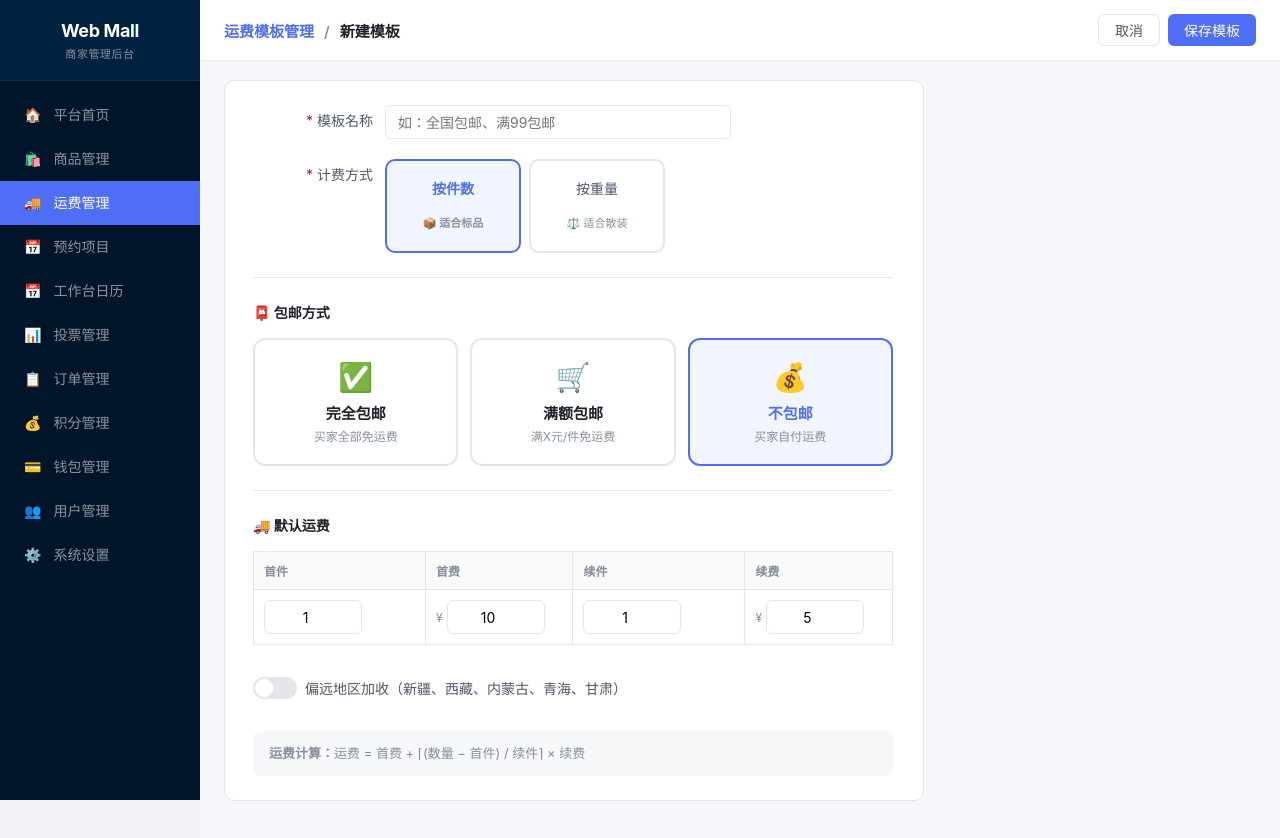
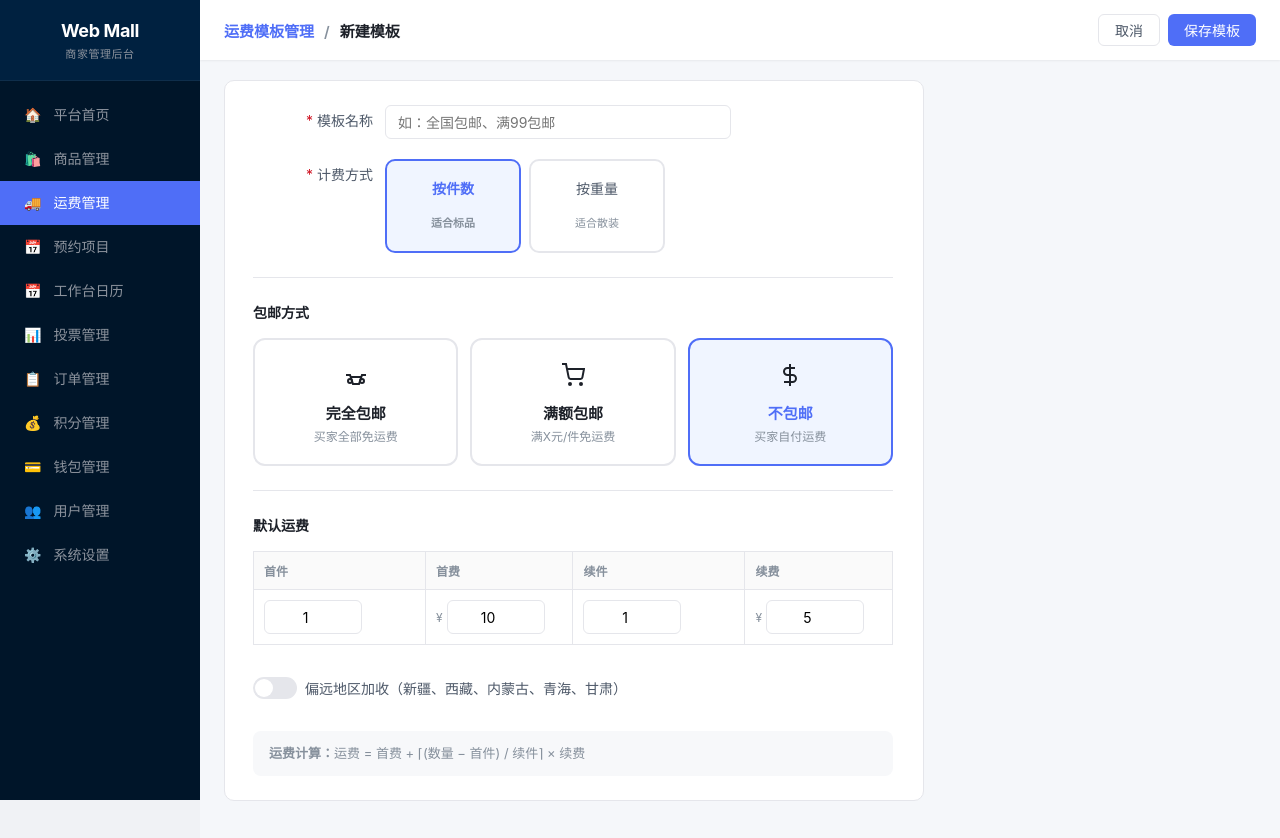
Before and after one commit to wu-pengbo/web_mall, a Vue app: page /freight/publish in a window 1280 px wide. Shown: the top 838 px of the page. Built offline with nearby package versions, Linux system fonts and the light colour scheme; the HTML template or start-up script is replaced by a standard one.

Commit message:
style: 移除运费模块中的 emoji，使用 SVG 图标替代三卡片图标

```diff
--- a/src/views/FreightManage.vue
+++ b/src/views/FreightManage.vue
@@ -83,7 +83,7 @@ const getRuleSummary = (t: FreightTemplate): string => {
 <template>
   <div class="freight-manage">
     <div class="page-header">
-      <div class="breadcrumb">🚚 运费模板管理</div>
+      <div class="breadcrumb">运费模板管理</div>
     </div>
 
     <div class="content-panel">
@@ -156,7 +156,7 @@ const getRuleSummary = (t: FreightTemplate): string => {
       </table>
 
       <div v-if="pagedList.length === 0" class="empty-text">
-        <div style="font-size: 32px; margin-bottom: 8px;">📦</div>
+        <div style="font-size: 32px; margin-bottom: 8px; color: #C9CDD4;">[ ]</div>
         <div>暂无匹配的运费模板</div>
       </div>
 
--- a/src/views/FreightPublish.vue
+++ b/src/views/FreightPublish.vue
@@ -104,7 +104,7 @@ onMounted(() => {
     <div class="container">
       <!-- 错误 -->
       <div v-if="formErrors.length > 0" class="error-banner">
-        <span>⚠️ 表单有 {{ formErrors.length }} 处问题：</span>
+        <span>表单有 {{ formErrors.length }} 处问题：</span>
         <ul style="margin: 4px 0 0 16px;">
           <li v-for="(err, i) in formErrors" :key="i">{{ err }}</li>
         </ul>
@@ -134,7 +134,7 @@ onMounted(() => {
               >
                 <input type="radio" :value="key" :checked="form.chargeType === key" style="display: none;" />
                 <span>{{ label }}</span>
-                <span class="sub-text" style="font-size: 11px;">{{ key === 'piece' ? '📦 适合标品' : '⚖️ 适合散装' }}</span>
+                <span class="sub-text" style="font-size: 11px;">{{ key === 'piece' ? '适合标品' : '适合散装' }}</span>
               </label>
             </div>
           </div>
@@ -143,7 +143,7 @@ onMounted(() => {
           <div class="divider"></div>
 
           <!-- 包邮方式 — 三段式 -->
-          <div class="section-label">📮 包邮方式</div>
+          <div class="section-label">包邮方式</div>
 
           <div class="shipping-cards">
             <div
@@ -151,7 +151,7 @@ onMounted(() => {
               :class="{ active: form.freeShippingMode === 'all' }"
               @click="form.freeShippingMode = 'all'; handleFreeShippingModeChange()"
             >
-              <div class="shipping-card-icon">✅</div>
+              <div class="shipping-card-icon"><svg width="24" height="24" viewBox="0 0 24 24" fill="none" stroke="currentColor" stroke-width="2"><path d="M22 12h-4l-3 9H9l-3-9H2"/><circle cx="6" cy="18" r="2"/><circle cx="18" cy="18" r="2"/><path d="M6 14h12"/></svg></div>
               <div class="shipping-card-title">完全包邮</div>
               <div class="shipping-card-desc">买家全部免运费</div>
             </div>
@@ -160,7 +160,7 @@ onMounted(() => {
               :class="{ active: form.freeShippingMode === 'amount' }"
               @click="form.freeShippingMode = 'amount'"
             >
-              <div class="shipping-card-icon">🛒</div>
+              <div class="shipping-card-icon"><svg width="24" height="24" viewBox="0 0 24 24" fill="none" stroke="currentColor" stroke-width="2"><circle cx="9" cy="21" r="1"/><circle cx="20" cy="21" r="1"/><path d="M1 1h4l2.68 13.39a2 2 0 002 1.61h9.72a2 2 0 002-1.61L23 6H6"/></svg></div>
               <div class="shipping-card-title">满额包邮</div>
               <div class="shipping-card-desc">满X元/件免运费</div>
             </div>
@@ -169,7 +169,7 @@ onMounted(() => {
               :class="{ active: form.freeShippingMode === 'none' }"
               @click="form.freeShippingMode = 'none'; handleFreeShippingModeChange()"
             >
-              <div class="shipping-card-icon">💰</div>
+              <div class="shipping-card-icon"><svg width="24" height="24" viewBox="0 0 24 24" fill="none" stroke="currentColor" stroke-width="2"><path d="M12 1v22M17 5H9.5a3.5 3.5 0 000 7h5a3.5 3.5 0 010 7H6"/></svg></div>
               <div class="shipping-card-title">不包邮</div>
               <div class="shipping-card-desc">买家自付运费</div>
             </div>
@@ -202,7 +202,7 @@ onMounted(() => {
 
           <!-- 默认运费（完全包邮时隐藏） -->
           <div v-if="needsDefaultRule">
-            <div class="section-label">🚚 默认运费</div>
+            <div class="section-label">默认运费</div>
 
             <table class="rule-table">
               <thead>
@@ -283,7 +283,7 @@ onMounted(() => {
 
           <!-- 完全包邮提示 -->
           <div v-if="form.freeShippingMode === 'all'" class="all-free-note">
-            ✨ 完全包邮模板已配置完成，所有买家免运费
+            完全包邮模板已配置完成，所有买家免运费
           </div>
 
         </div>
```
Also changed, not shown: 1 other file (tests, documents, lock files or other folders).
